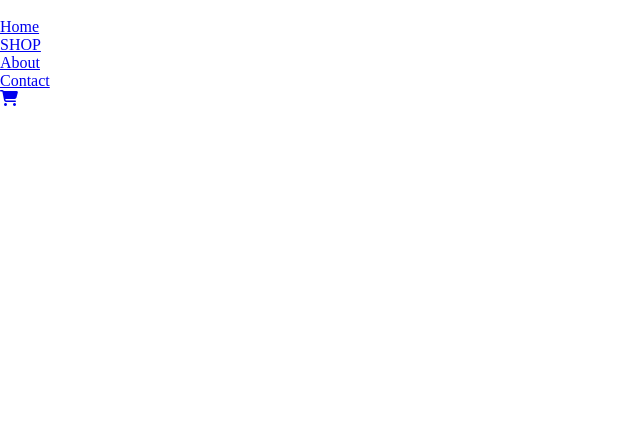
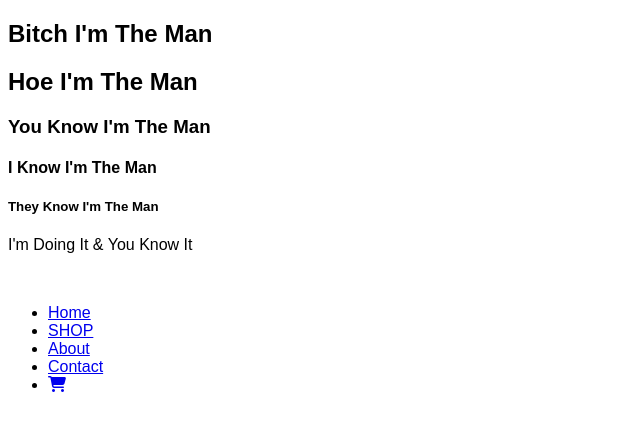
Before and after one commit to ianthedeveloper/E-Commerce-Store, a plain HTML site: page index.html in a window 1280 px wide. Shown: the whole page, without its empty margins (0-640 px from the left). Drawn offline with Linux system fonts and the light colour scheme.

Commit message:
Added new files

```diff
--- a/index.html
+++ b/index.html
@@ -13,9 +13,24 @@
 
 <body>
 
-    <section class="header">
-        <div>
-            <a href="#"><img src="" alt=""></a>
+    <section class="headers">
+
+    <h1>Bitch I'm The Man</h1>
+    <h2>Hoe I'm The Man</h2>
+    <h3>You Know I'm The Man</h3>
+    <h4>I Know I'm The Man</h4>
+    <h5>They Know I'm The Man</h5>
+    <p id="p1">I'm Doing It & You Know It</p>
+
+    </section>
+
+
+    <section class="navbar">
+
+        <a href="#"><img src="" alt=""></a>
+
+
+        <!-- <div> -->
 
             <ul class="navbar_links">
 
@@ -27,7 +42,7 @@
 
             </ul>
 
-        </div>
+        <!-- </div> -->
 
     </section>
 
--- a/style.css
+++ b/style.css
@@ -1,8 +1,19 @@
+
+@import url('https://fonts.googleapis.com/css2?family=Inria+Sans:ital,wght@0,300;0,400;0,700;1,300;1,400;1,700&display=swap')
+
 *{
     margin: 0;
     padding: 0;
     box-sizing: border-box;
     cursor: pointer;
+
+}
+
+html, body{
+    width: 100%;
+    height: 100%;
+    font-family: "Inria Sans", sans-serif;
+
 }
 
 .header{
```
Also changed, not shown: about.html (added), cart.html (added), contact.html (added), images/logo.avif (added), shop.html (added).
